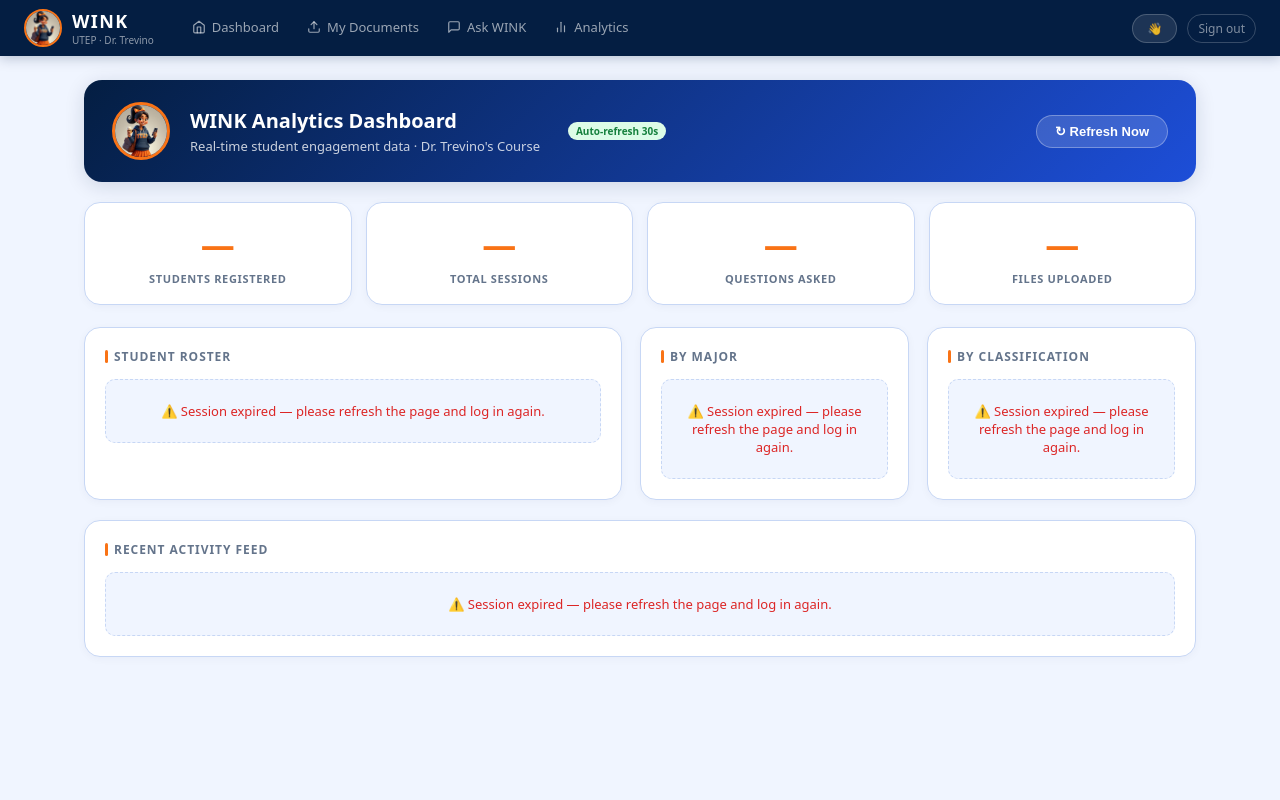
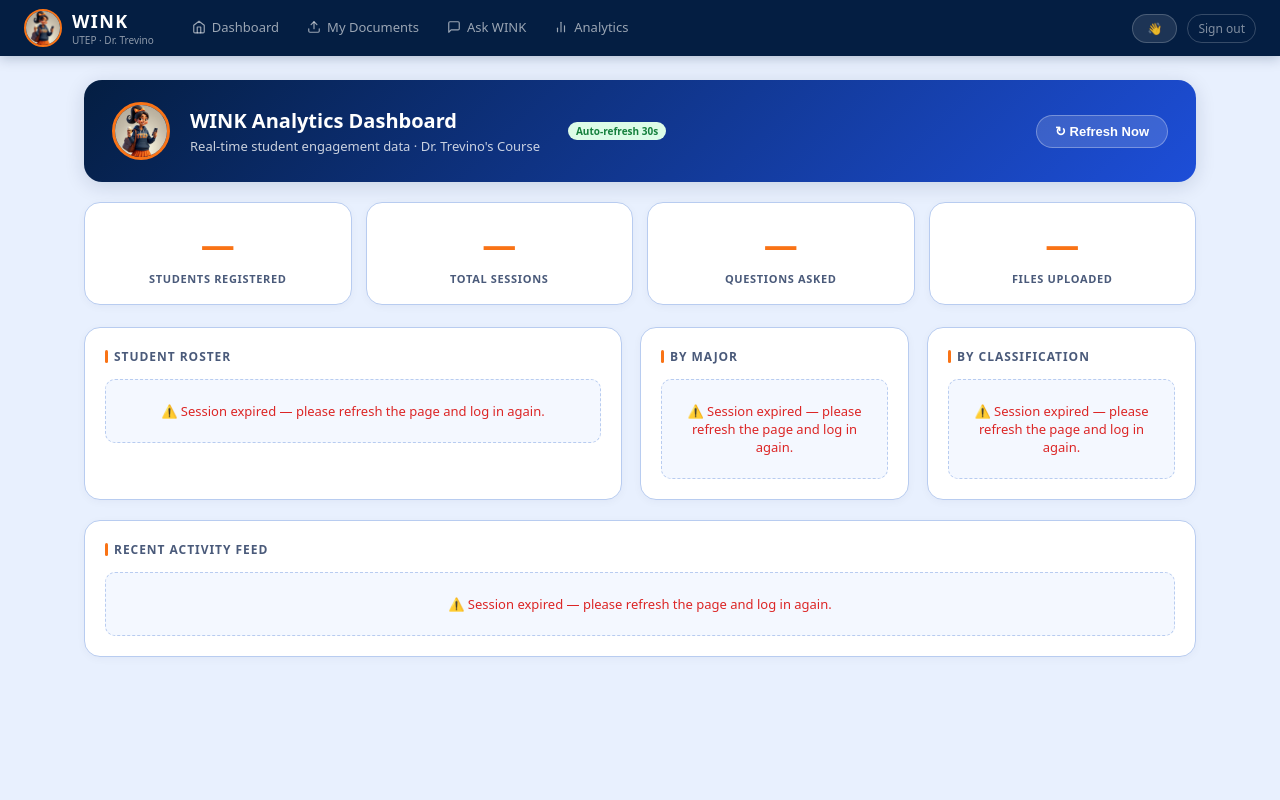
Before and after one commit to lauratrevino/WINK, a Flask app: template templates/analytics.html in a window 1280 px wide. Run offline with Flask 3, Linux system fonts and the light colour scheme; the template is opened without the code that fills it, so the values that code supplies are empty; some libraries are stand-ins or nearby versions.

Commit message:
Add files via upload

```diff
--- a/templates/analytics.html
+++ b/templates/analytics.html
@@ -8,18 +8,18 @@
 .ref-btn{margin-left:auto;background:rgba(255,255,255,.15);border:1px solid rgba(255,255,255,.3);color:#fff;border-radius:999px;padding:8px 18px;font-size:13px;cursor:pointer;font-weight:600;flex-shrink:0;}
 .ref-btn:hover{background:rgba(255,255,255,.25);}
 .stat-grid{display:grid;grid-template-columns:repeat(4,minmax(0,1fr));gap:14px;margin-bottom:22px;}
-.stat{background:var(--surface);border:1.5px solid var(--border);border-radius:16px;padding:18px;text-align:center;box-shadow:0 2px 8px rgba(4,30,66,.04);}
+.stat{background:#ffffff;border:1.5px solid var(--border);border-radius:16px;padding:18px;text-align:center;box-shadow:0 2px 8px rgba(4,30,66,.04);}
 .stat-n{font-size:34px;font-weight:900;color:var(--orange);}
 .stat-l{font-size:11px;color:var(--muted);margin-top:4px;text-transform:uppercase;letter-spacing:.06em;font-weight:600;}
 .grid3{display:grid;grid-template-columns:2fr 1fr 1fr;gap:18px;margin-bottom:20px;}
-.a-panel{background:var(--surface);border:1.5px solid var(--border);border-radius:16px;padding:20px;box-shadow:0 2px 8px rgba(4,30,66,.04);}
+.a-panel{background:#ffffff;border:1.5px solid var(--border);border-radius:16px;padding:20px;box-shadow:0 2px 8px rgba(4,30,66,.04);}
 .a-panel h3{font-size:12px;font-weight:700;color:var(--muted);letter-spacing:.08em;text-transform:uppercase;margin-bottom:14px;display:flex;align-items:center;gap:6px;}
 .a-panel h3::before{content:'';width:3px;height:13px;background:var(--orange);border-radius:2px;display:block;}
 table{width:100%;border-collapse:collapse;font-size:13px;}
-th{text-align:left;color:var(--muted);font-size:11px;font-weight:700;letter-spacing:.05em;text-transform:uppercase;padding:8px 10px;border-bottom:2px solid var(--border);background:var(--bg);white-space:nowrap;}
+th{text-align:left;color:var(--muted);font-size:11px;font-weight:700;letter-spacing:.05em;text-transform:uppercase;padding:8px 10px;border-bottom:2px solid var(--border);background:#f4f8ff;white-space:nowrap;}
 td{padding:9px 10px;color:var(--text);border-bottom:1px solid var(--border);vertical-align:middle;}
 tr:last-child td{border-bottom:none;}
-tr:hover td{background:var(--bg);}
+tr:hover td{background:#f4f8ff;}
 .etag{font-size:10px;padding:3px 9px;border-radius:999px;font-weight:700;white-space:nowrap;}
 .e-login{background:var(--pale-blue);color:var(--blue);}
 .e-new{background:#dcfce7;color:#15803d;}
@@ -34,7 +34,7 @@ tr:hover td{background:var(--bg);}
 .bar-fill{height:100%;background:linear-gradient(90deg,var(--blue),var(--orange));border-radius:999px;}
 .bar-n{font-size:12px;color:var(--muted);font-weight:700;min-width:20px;text-align:right;}
 .loading{color:var(--muted);font-size:13px;padding:20px;text-align:center;}
-.no-data{color:var(--muted);font-size:13px;text-align:center;padding:22px;background:var(--bg);border-radius:10px;border:1.5px dashed var(--border);}
+.no-data{color:var(--muted);font-size:13px;text-align:center;padding:22px;background:#f4f8ff;border-radius:10px;border:1.5px dashed var(--border);}
 .auto-badge{font-size:10px;background:#dcfce7;color:#15803d;border-radius:999px;padding:2px 8px;font-weight:600;margin-left:8px;}
 @media(max-width:768px){.stat-grid{grid-template-columns:repeat(2,1fr);}.grid3{grid-template-columns:1fr;}}
 {% endblock %}
--- a/templates/base.html
+++ b/templates/base.html
@@ -11,12 +11,15 @@
   --blue:#1d4ed8;
   --orange:#f97316;
   --pale-blue:#dbeafe;
-  --pale-bg:#e8f0fe;
-  --surface:#fff;
-  --bg:#f0f5ff;
-  --muted:#64748b;
+  --pale-bg:#dde8ff;
+  --surface:#ffffff;
+  --bg:#e8f0fe;
+  --bg2:#d6e4ff;
+  --muted:#4a5a7a;
   --text:#1e293b;
-  --border:#c7d7f5;
+  --border:#b8ccf0;
+  --side-bg:#ccdaf5;
+  --card-bg:#f0f6ff;
 }
 body{font-family:system-ui,-apple-system,Segoe UI,sans-serif;background:var(--bg);min-height:100vh;color:var(--text);}
 
--- a/templates/dashboard.html
+++ b/templates/dashboard.html
@@ -9,7 +9,7 @@
 .hero-btn{margin-top:12px;display:inline-flex;align-items:center;gap:6px;background:#fff;color:var(--navy);border:none;border-radius:999px;padding:8px 18px;font-size:13px;cursor:pointer;font-weight:700;text-decoration:none;}
 .hero-btn:hover{background:var(--pale-bg);color:var(--orange);}
 .stat-grid{display:grid;grid-template-columns:repeat(4,minmax(0,1fr));gap:14px;margin-bottom:22px;}
-.stat{background:var(--surface);border:1.5px solid var(--border);border-radius:16px;padding:18px;text-align:center;box-shadow:0 2px 8px rgba(4,30,66,.04);}
+.stat{background:#ffffff;border:1.5px solid var(--border);border-radius:16px;padding:18px;text-align:center;box-shadow:0 2px 8px rgba(4,30,66,.04);}
 .stat:hover{border-color:var(--orange);box-shadow:0 4px 16px rgba(249,115,22,.1);}
 .stat-n{font-size:30px;font-weight:900;color:var(--orange);}
 .stat-l{font-size:11px;color:var(--muted);margin-top:4px;text-transform:uppercase;letter-spacing:.06em;font-weight:600;}
@@ -20,10 +20,10 @@
 .iv{color:var(--navy);font-weight:700;}
 .doc-item{display:flex;align-items:center;gap:10px;padding:9px 0;border-bottom:1px solid var(--border);}
 .doc-item:last-child{border-bottom:none;}
-.doc-ico{width:32px;height:32px;border-radius:8px;background:var(--pale-blue);display:flex;align-items:center;justify-content:center;font-size:15px;flex-shrink:0;}
+.doc-ico{width:32px;height:32px;border-radius:8px;background:#dbeafe;display:flex;align-items:center;justify-content:center;font-size:15px;flex-shrink:0;}
 .doc-name{font-size:13px;color:var(--text);font-weight:500;white-space:nowrap;overflow:hidden;text-overflow:ellipsis;max-width:170px;}
 .doc-meta{font-size:11px;color:var(--muted);}
-.no-docs{color:var(--muted);font-size:13px;text-align:center;padding:20px;background:var(--bg);border-radius:10px;border:1.5px dashed var(--border);line-height:1.6;}
+.no-docs{color:var(--muted);font-size:13px;text-align:center;padding:20px;background:#f4f8ff;border-radius:10px;border:1.5px dashed var(--border);line-height:1.6;}
 .cta-link{display:inline-flex;align-items:center;gap:5px;background:linear-gradient(135deg,var(--navy),var(--blue));color:#fff;border:none;border-radius:999px;padding:7px 16px;font-size:12px;font-weight:600;text-decoration:none;margin-top:10px;}
 .res-item{display:flex;align-items:center;gap:12px;padding:9px 0;border-bottom:1px solid var(--border);}
 .res-item:last-child{border-bottom:none;}
--- a/templates/documents.html
+++ b/templates/documents.html
@@ -2,7 +2,7 @@
 {% block title %}My Documents{% endblock %}
 {% block extra_style %}
 .two-col{display:grid;grid-template-columns:1fr 1fr;gap:22px;}
-.drop-zone{border:2px dashed var(--border);border-radius:14px;padding:34px 20px;text-align:center;cursor:pointer;background:var(--bg);transition:all .2s;margin-bottom:14px;}
+.drop-zone{border:2px dashed var(--border);border-radius:14px;padding:34px 20px;text-align:center;cursor:pointer;background:var(--card-bg);transition:all .2s;margin-bottom:14px;}
 .drop-zone:hover,.drop-zone.over{border-color:var(--orange);background:rgba(249,115,22,.04);}
 .drop-icon{font-size:36px;margin-bottom:8px;}
 .drop-main{font-size:14px;font-weight:700;color:var(--navy);margin-bottom:4px;}
@@ -29,7 +29,7 @@
 .file-list{display:flex;flex-direction:column;gap:8px;max-height:500px;overflow-y:auto;padding-right:2px;}
 .file-list::-webkit-scrollbar{width:5px;}
 .file-list::-webkit-scrollbar-thumb{background:var(--border);border-radius:999px;}
-.file-card{display:flex;align-items:center;gap:11px;padding:12px 14px;background:var(--bg);border-radius:12px;border:1.5px solid var(--border);transition:border-color .15s;}
+.file-card{display:flex;align-items:center;gap:11px;padding:12px 14px;background:var(--card-bg);border-radius:12px;border:1.5px solid var(--border);transition:border-color .15s;}
 .file-card:hover{border-color:var(--blue);}
 .file-ico{width:38px;height:38px;border-radius:9px;display:flex;align-items:center;justify-content:center;font-size:18px;flex-shrink:0;}
 .ico-pdf{background:#fee2e2;}.ico-doc{background:var(--pale-blue);}
@@ -40,7 +40,7 @@
 .file-course{font-size:10px;font-weight:700;color:var(--blue);background:var(--pale-blue);padding:2px 8px;border-radius:999px;display:inline-block;margin-top:3px;}
 .file-del{width:28px;height:28px;border-radius:7px;display:flex;align-items:center;justify-content:center;font-size:16px;color:#94a3b8;cursor:pointer;flex-shrink:0;transition:all .15s;background:transparent;border:none;}
 .file-del:hover{background:#fee2e2;color:#dc2626;}
-.no-files{color:var(--muted);font-size:14px;text-align:center;padding:36px 20px;background:var(--bg);border-radius:12px;border:2px dashed var(--border);line-height:1.8;}
+.no-files{color:var(--muted);font-size:14px;text-align:center;padding:36px 20px;background:#f4f8ff;border-radius:12px;border:2px dashed var(--border);line-height:1.8;}
 .doc-count{font-size:12px;color:var(--muted);font-weight:600;margin-bottom:10px;}
 @media(max-width:768px){.two-col{grid-template-columns:1fr;}}
 {% endblock %}
--- a/templates/landing.html
+++ b/templates/landing.html
@@ -6,7 +6,7 @@
 <title>WINK — Welcome</title>
 <style>
 *{box-sizing:border-box;margin:0;padding:0;}
-:root{--navy:#041e42;--blue:#1d4ed8;--orange:#f97316;--pale:#dbeafe;--bg:#f0f5ff;--border:#c7d7f5;--muted:#64748b;}
+:root{--navy:#041e42;--blue:#1d4ed8;--orange:#f97316;--pale:#dbeafe;--bg:#e8f0fe;--border:#b8ccf0;--muted:#64748b;}
 body{font-family:system-ui,-apple-system,Segoe UI,sans-serif;background:var(--bg);min-height:100vh;}
 .bar{background:var(--navy);height:56px;padding:0 32px;display:flex;align-items:center;gap:12px;box-shadow:0 2px 12px rgba(4,30,66,0.2);}
 .bar img{width:38px;height:38px;border-radius:50%;object-fit:cover;object-position:top center;border:2px solid var(--orange);}
@@ -23,7 +23,7 @@ body{font-family:system-ui,-apple-system,Segoe UI,sans-serif;background:var(--bg
 .btn-out{background:#fff;color:var(--navy);border:2px solid var(--navy);border-radius:12px;padding:13px 28px;font-size:15px;font-weight:700;cursor:pointer;text-decoration:none;display:inline-flex;align-items:center;gap:8px;}
 .btn-out:hover{background:var(--pale);}
 .feats{display:flex;gap:12px;margin-top:28px;flex-wrap:wrap;}
-.feat{background:#fff;border:1.5px solid var(--border);border-radius:12px;padding:14px 16px;flex:1;min-width:120px;}
+.feat{background:#ffffff;border:1.5px solid var(--border);border-radius:12px;padding:14px 16px;flex:1;min-width:120px;}
 .feat-icon{font-size:22px;margin-bottom:6px;}
 .feat-name{font-size:13px;font-weight:700;color:var(--navy);margin-bottom:2px;}
 .feat-desc{font-size:11px;color:var(--muted);}
--- a/templates/login.html
+++ b/templates/login.html
@@ -6,7 +6,7 @@
 <title>WINK — Sign In</title>
 <style>
 *{box-sizing:border-box;margin:0;padding:0;}
-:root{--navy:#041e42;--blue:#1d4ed8;--orange:#f97316;--pale:#dbeafe;--bg:#f0f5ff;--border:#c7d7f5;--muted:#64748b;}
+:root{--navy:#041e42;--blue:#1d4ed8;--orange:#f97316;--pale:#dbeafe;--bg:#e8f0fe;--border:#b8ccf0;--muted:#64748b;}
 body{font-family:system-ui,-apple-system,Segoe UI,sans-serif;background:var(--bg);min-height:100vh;}
 .bar{background:var(--navy);height:56px;padding:0 32px;display:flex;align-items:center;gap:12px;}
 .bar img{width:36px;height:36px;border-radius:50%;object-fit:cover;object-position:top center;border:2px solid var(--orange);}
@@ -14,7 +14,7 @@ body{font-family:system-ui,-apple-system,Segoe UI,sans-serif;background:var(--bg
 .bar a{margin-left:auto;color:rgba(255,255,255,.6);font-size:13px;text-decoration:none;}
 .bar a:hover{color:#fff;}
 .page{display:flex;justify-content:center;align-items:center;padding:60px 16px;min-height:calc(100vh - 56px);}
-.card{background:#fff;border:1.5px solid var(--border);border-radius:20px;padding:40px;width:100%;max-width:420px;box-shadow:0 4px 24px rgba(4,30,66,.08);}
+.card{background:#ffffff;border:1.5px solid var(--border);border-radius:20px;padding:40px;width:100%;max-width:420px;box-shadow:0 4px 24px rgba(4,30,66,.08);}
 .card-hdr{text-align:center;margin-bottom:26px;}
 .card-hdr img{width:80px;height:80px;border-radius:50%;object-fit:cover;object-position:top center;border:3px solid var(--orange);margin-bottom:12px;}
 .card-hdr h1{font-size:26px;font-weight:900;color:var(--navy);margin-bottom:4px;}
--- a/templates/register.html
+++ b/templates/register.html
@@ -6,7 +6,7 @@
 <title>WINK — Create Account</title>
 <style>
 *{box-sizing:border-box;margin:0;padding:0;}
-:root{--navy:#041e42;--blue:#1d4ed8;--orange:#f97316;--pale:#dbeafe;--bg:#f0f5ff;--border:#c7d7f5;--muted:#64748b;}
+:root{--navy:#041e42;--blue:#1d4ed8;--orange:#f97316;--pale:#dbeafe;--bg:#e8f0fe;--border:#b8ccf0;--muted:#64748b;}
 body{font-family:system-ui,-apple-system,Segoe UI,sans-serif;background:var(--bg);min-height:100vh;}
 .bar{background:var(--navy);height:56px;padding:0 32px;display:flex;align-items:center;gap:12px;}
 .bar img{width:36px;height:36px;border-radius:50%;object-fit:cover;object-position:top center;border:2px solid var(--orange);}
@@ -14,7 +14,7 @@ body{font-family:system-ui,-apple-system,Segoe UI,sans-serif;background:var(--bg
 .bar a{margin-left:auto;color:rgba(255,255,255,.6);font-size:13px;text-decoration:none;}
 .bar a:hover{color:#fff;}
 .page{display:flex;justify-content:center;padding:36px 16px;}
-.card{background:#fff;border:1.5px solid var(--border);border-radius:20px;padding:36px 40px;width:100%;max-width:560px;box-shadow:0 4px 24px rgba(4,30,66,.08);}
+.card{background:#ffffff;border:1.5px solid var(--border);border-radius:20px;padding:36px 40px;width:100%;max-width:560px;box-shadow:0 4px 24px rgba(4,30,66,.08);}
 .card-hdr{text-align:center;margin-bottom:26px;}
 .card-hdr img{width:70px;height:70px;border-radius:50%;object-fit:cover;object-position:top center;border:3px solid var(--orange);margin-bottom:12px;}
 .card-hdr h1{font-size:24px;font-weight:900;color:var(--navy);margin-bottom:4px;}
```
Also changed, not shown: templates/chat.html (+4 -4 lines).
